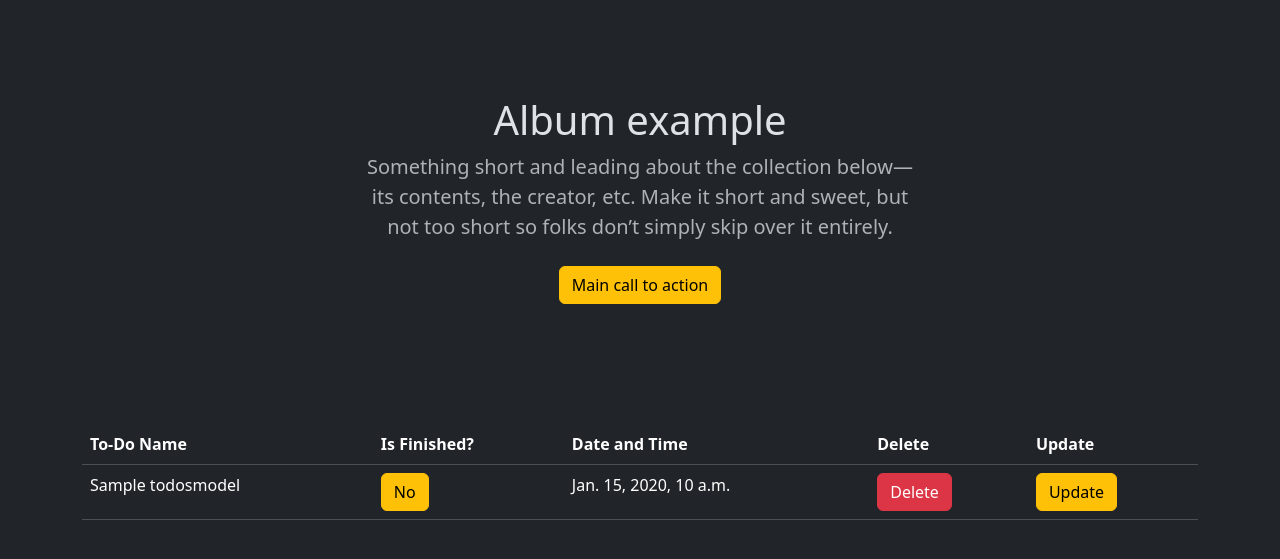
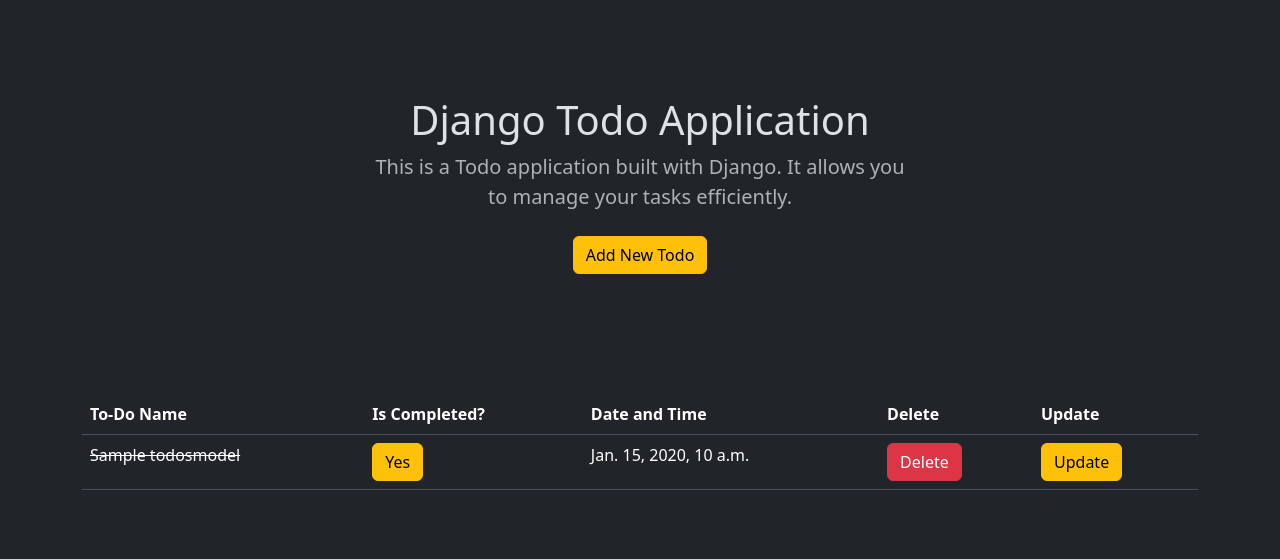
Before and after one commit to sinansarikaya/django-todo-app, a Django app: page / in a window 1280 px wide. Shown: the part 56-615 px from the top of the page. Run offline with Django 4.2, Linux system fonts and the light colour scheme; tables that the repository leaves empty hold one stand-in row (values such as "Sample post").

Commit message:
ADD: Is Completed

```diff
--- a/templates/todos/index.html
+++ b/templates/todos/index.html
@@ -8,15 +8,13 @@
 <section class="py-5 text-center container">
   <div class="row py-lg-5">
     <div class="col-lg-6 col-md-8 mx-auto">
-      <h1 class="fw-light">Album example</h1>
+      <h1 class="fw-light">Django Todo Application</h1>
       <p class="lead text-body-secondary">
-        Something short and leading about the collection below—its contents, the
-        creator, etc. Make it short and sweet, but not too short so folks don’t
-        simply skip over it entirely.
+        This is a Todo application built with Django. It allows you to manage your tasks efficiently.
       </p>
       <p>
         <a href="{% url 'create' %}" class="btn btn-warning my-2"
-          >Main call to action</a
+          >Add New Todo</a
         >
       </p>
     </div>
@@ -27,7 +25,7 @@
     <thead>
       <tr>
         <th scope="col">To-Do Name</th>
-        <th scope="col">Is Finished?</th>
+        <th scope="col">Is Completed?</th>
         <th scope="col">Date and Time</th>
         <th scope="col">Delete</th>
         <th scope="col">Update</th>
@@ -36,9 +34,19 @@
     <tbody>
       {% for todo in todo_list %}
       <tr>
-        <td>{{todo.title}}</td>
-        <td><a class="btn btn-warning" href="#" role="button">No</a></td>
-        <td>{{todo.created_at}}</td>
+        {% if todo.is_completed %}
+          <td><del>{{todo.title}}<del></td>
+          <td>
+            <a class="btn btn-warning" href="{% url 'toggle_completed' todo.id %}" role="button">Yes</a>
+          </td>
+        {% else %}
+          <td>{{todo.title}}</td>
+          <td>
+            <a class="btn btn-warning" href="{% url 'toggle_completed' todo.id %}" role="button">No</a>
+          </td>
+        {% endif %}
+
+        <td>{{todo.updated_at}}</td>
         <td>
           <a
             class="btn btn-danger"
--- a/todos/forms.py
+++ b/todos/forms.py
@@ -5,4 +5,4 @@
 class ListForm(forms.ModelForm):
     class Meta:
         model = TodosModel
-        fields = ['title', 'content']
+        fields = ['title', 'content', 'is_completed']
--- a/todos/models.py
+++ b/todos/models.py
@@ -4,6 +4,7 @@
 class TodosModel(models.Model):
     title = models.CharField(max_length=100)
     content = models.TextField()
+    is_completed = models.BooleanField(default=False)
     created_at = models.DateTimeField(auto_now_add=True)
     updated_at = models.DateTimeField(auto_now=True)
 
--- a/todos/urls.py
+++ b/todos/urls.py
@@ -7,5 +7,7 @@
     path('create/', create, name='create'),
     path('delete/<int:todos_id>', delete, name='delete'),
     path('update/<int:todos_id>', update, name='update'),
+    path('toggle-completed/<int:todos_id>/',
+         toggle_completed, name='toggle_completed'),
 
 ]
--- a/todos/views.py
+++ b/todos/views.py
@@ -40,3 +40,10 @@
         form = ListForm(instance=todo)
 
     return render(request, 'todos/update.html', {'form': form})
+
+
+def toggle_completed(request, todos_id):
+    todo = TodosModel.objects.get(pk=todos_id)
+    todo.is_completed = not todo.is_completed
+    todo.save()
+    return redirect('index')
```
Also changed, not shown: templates/todos/create.html (+8 -1 lines), templates/todos/update.html (+21 -5 lines), todos/migrations/0002_todosmodel_is_completed.py (added).
